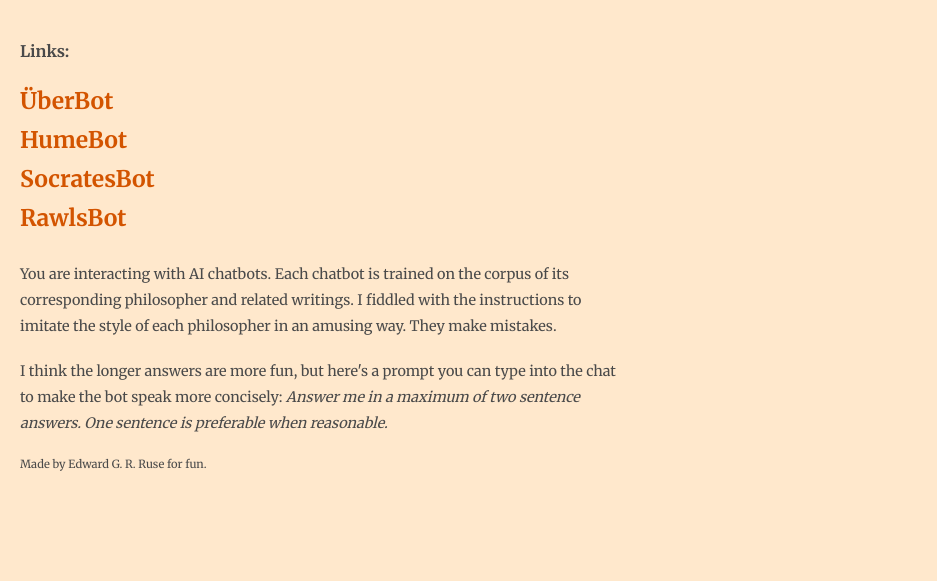
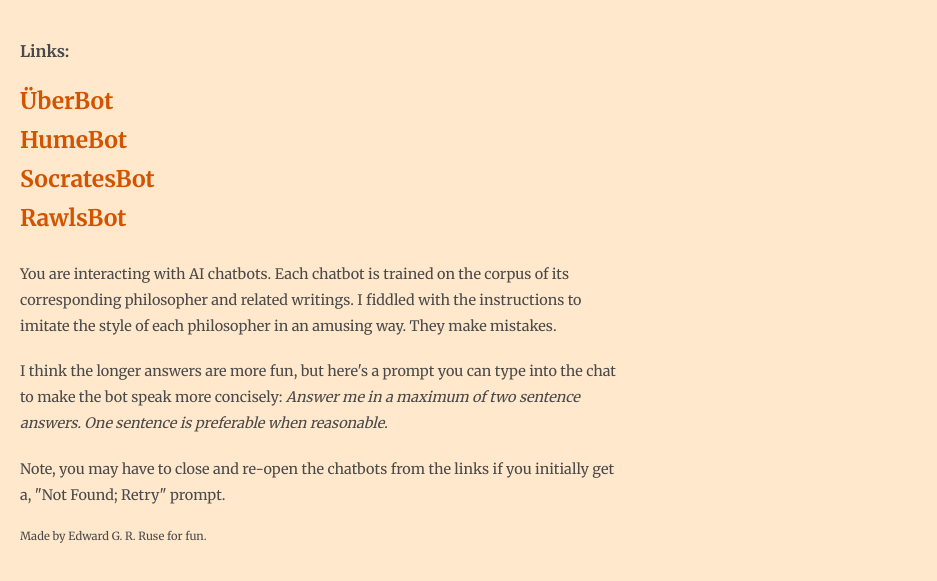
Before and after one commit to philosoraptor-code/PhilosopherChatbots, a plain HTML site: page index.html in a window 1280 px wide. Shown: the part 169-750 px from the top of the page, without its empty margins (0-937 px from the left). Drawn offline with Linux system fonts and the light colour scheme.

Commit message:
Update index.html

```diff
--- a/index.html
+++ b/index.html
@@ -126,6 +126,9 @@
             <p>
                 I think the longer answers are more fun, but here's a prompt you can type into the chat to make the bot speak more concisely: <i>Answer me in a maximum of two sentence answers. One sentence is preferable when reasonable.</i>
             </p>
+            <p>
+                Note, you may have to close and re-open the chatbots from the links if you initially get a, "Not Found; Retry" prompt.
+            </p>
         </footer>
 
         <!-- Attribution Text -->
```
